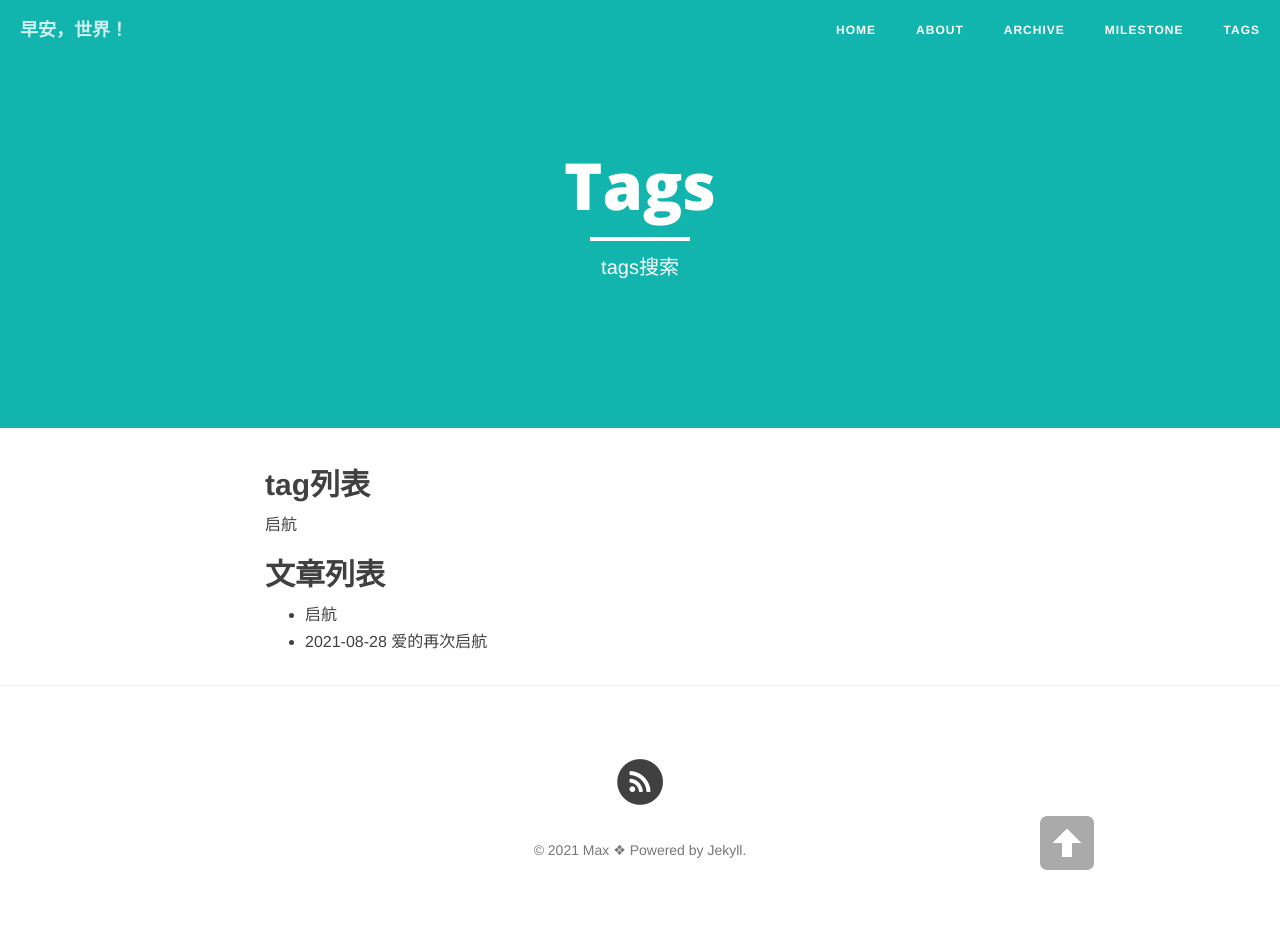
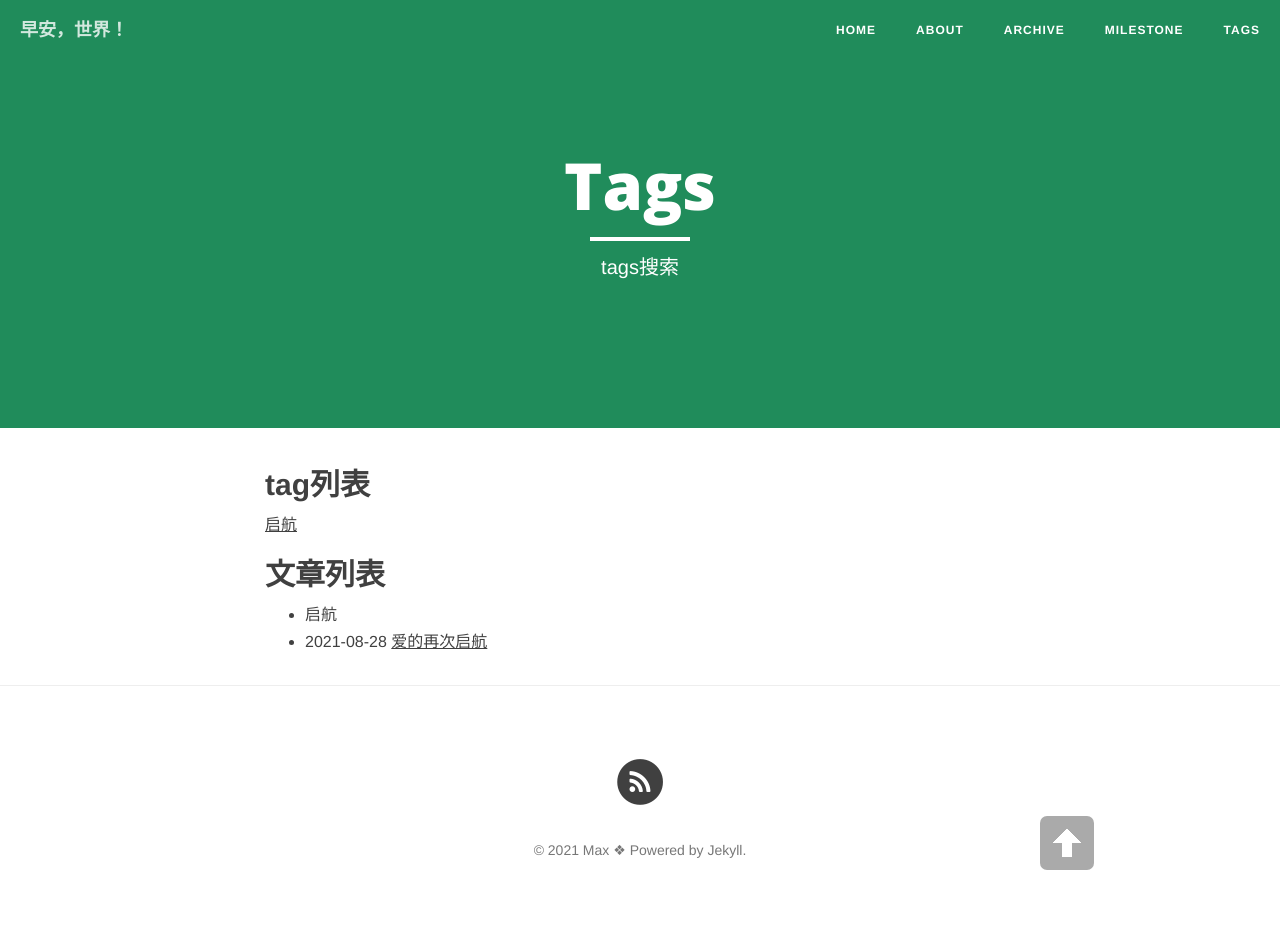
Before and after one commit to GaopanHuang/gaopanhuang.github.io, a Jekyll site: the page built from tags.md, in a window 1280 px wide. Built offline with Jekyll 4.4.1, drawn with Linux system fonts in a browser that asks for light colours; nearby versions of some CDN libraries; library files that are not in the unit come from our copies.

Commit message:
add tags underline

```diff
--- a/tags.md
+++ b/tags.md
@@ -2,14 +2,14 @@
 layout: page
 title: "Tags"
 description: "tags搜索"
-header-img: "img/semantic.jpg"
+header-img: "img/green.jpg"
 ---
 
 ## tag列表
 
 <div id='tag_cloud'>
 {% for tag in site.tags %}
-<a href="#{{ tag[0] }}" title="{{ tag[0] }}" rel="{{ tag[1].size }}">{{ tag[0] }}</a>
+  <a href="#{{ tag[0] }}" title="{{ tag[0] }}" rel="{{ tag[1].size }}"><u><fond color='pink'>{{ tag[0] }}</fond></u></a>
 {% endfor %}
 </div>
 
@@ -21,7 +21,7 @@ header-img: "img/semantic.jpg"
 {% for post in tag[1] %}
   <li class="listing-item">
   <time datetime="{{ post.date | date:"%Y-%m-%d" }}">{{ post.date | date:"%Y-%m-%d" }}</time>
-  <a href="{{ post.url }}" title="{{ post.title }}">{{ post.title }}</a>
+  <a href="{{ post.url }}" title="{{ post.title }}"><u><fond color='pink'>{{ post.title }}</fond></u></a>
   </li>
 {% endfor %}
 {% endfor %}
```
